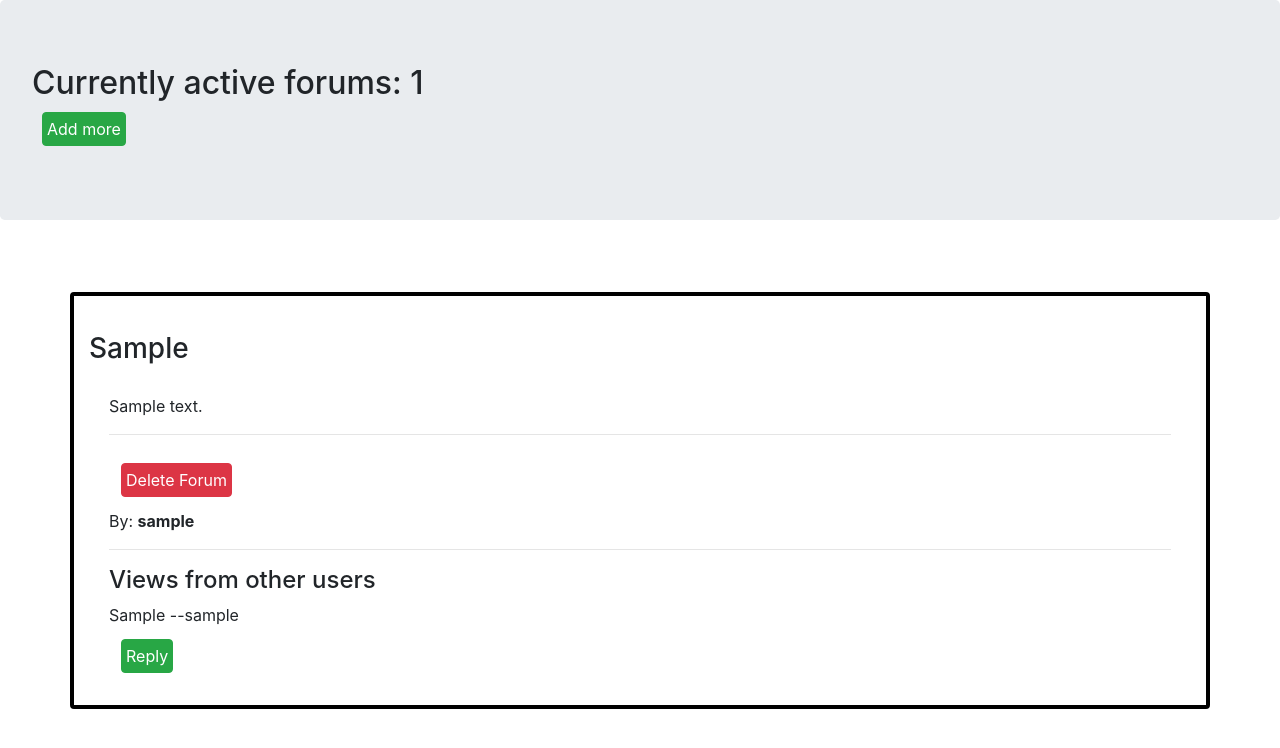
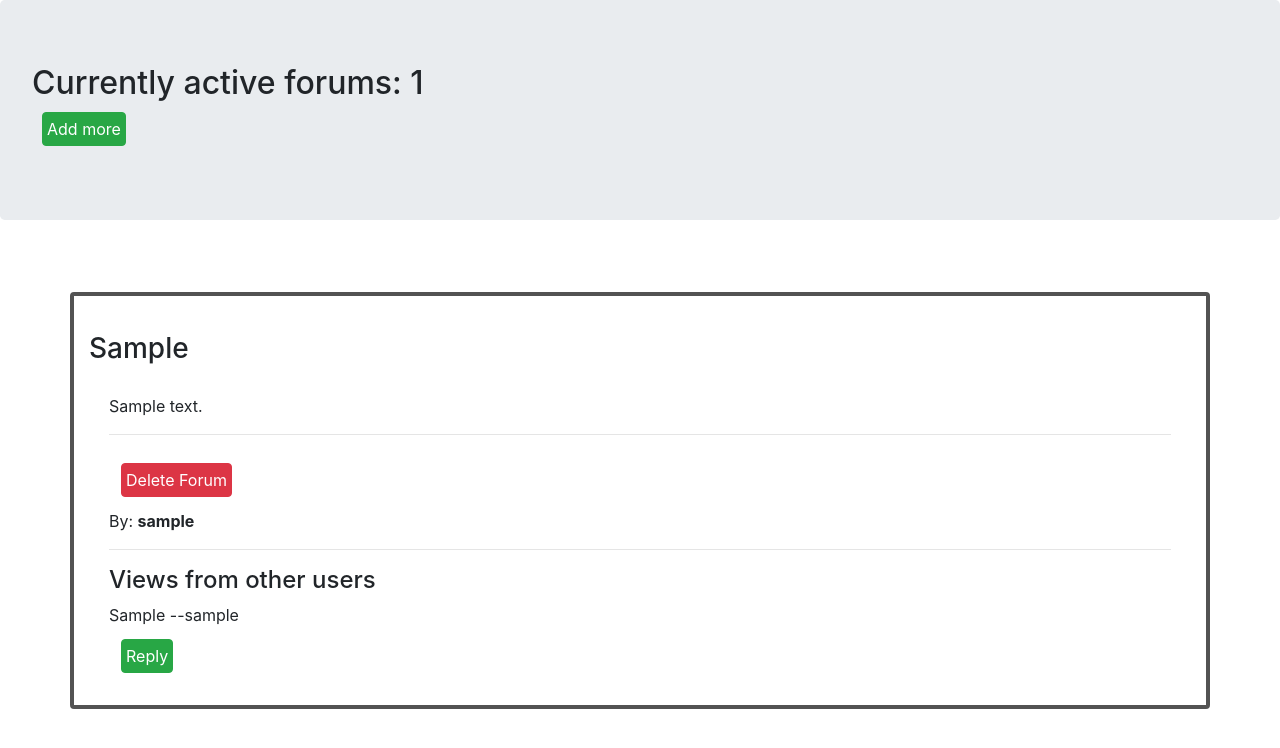
Before and after one commit to pbp-kelompok-b12/WIkilympics, a Django app: page /forums/ in a window 1280 px wide. Shown: the top 748 px of the page. Run offline with Django 5.2, Linux system fonts and the light colour scheme; a user stored in the database is signed in; tables that the repository leaves empty hold one stand-in row (values such as "Sample post"); some libraries are stand-ins or nearby versions.

Commit message:
feat: minor change

```diff
--- a/main/templates/Home.html
+++ b/main/templates/Home.html
@@ -8,7 +8,7 @@
     <link rel="stylesheet" href="https://stackpath.bootstrapcdn.com/bootstrap/4.5.0/css/bootstrap.min.css" integrity="sha384-9aIt2nRpC12Uk9gS9baDl411NQApFmC26EwAOH8WgZl5MYYxFfc+NcPb1dKGj7Sk" crossorigin="anonymous"0>
     <style>
         .box{
-            border: 4px solid black;
+            border: 4px solid rgb(83, 83, 83);
             margin: 0 auto;
         }
     </style>
```
